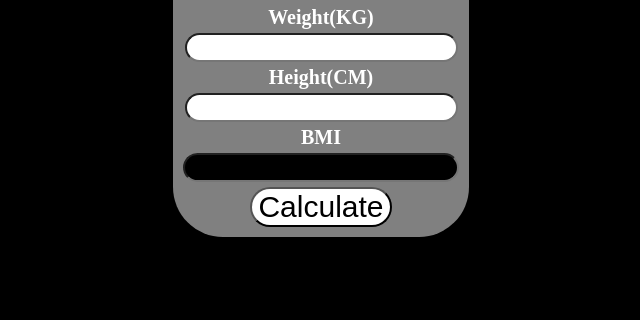
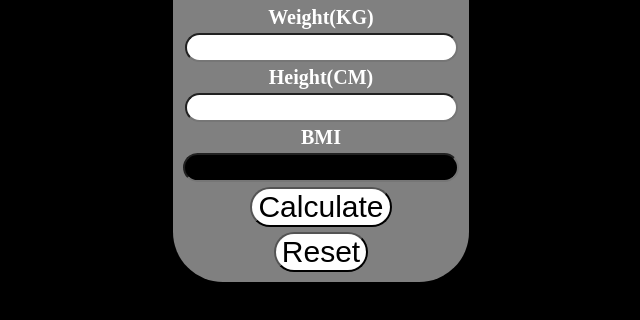
Before and after one commit to Del1rius/bmi-calculator, a plain HTML site: page index.html in a window 1280 px wide. Shown: the part 108-428 px from the top of the page, without its empty margins (319-959 px from the left). Drawn offline with Linux system fonts and the light colour scheme.

Commit message:
added rest button

```diff
--- a/index.html
+++ b/index.html
@@ -31,6 +31,9 @@
         <div>
             <button type="button" onclick="calculateBMI()">Calculate</button>
         </div>
+        <div>
+            <button type="button" onclick="reset()">Reset</button>
+        </div>
 
 
     </div>
--- a/script.js
+++ b/script.js
@@ -24,3 +24,7 @@ bmiCalc = (weight / Math.pow(height/100, 2)).toFixed(1)
     }
 
 };
+
+function reset() {
+  window.location.reload();
+}
```
